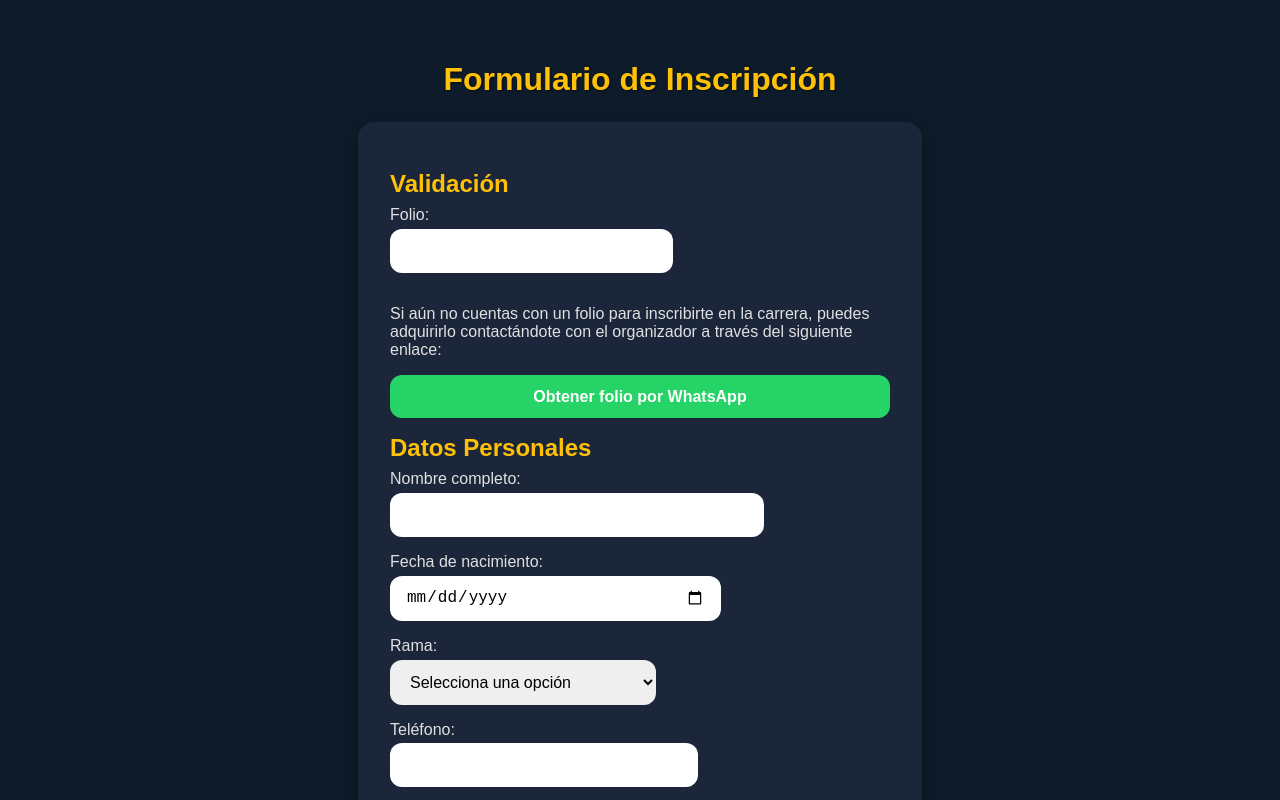
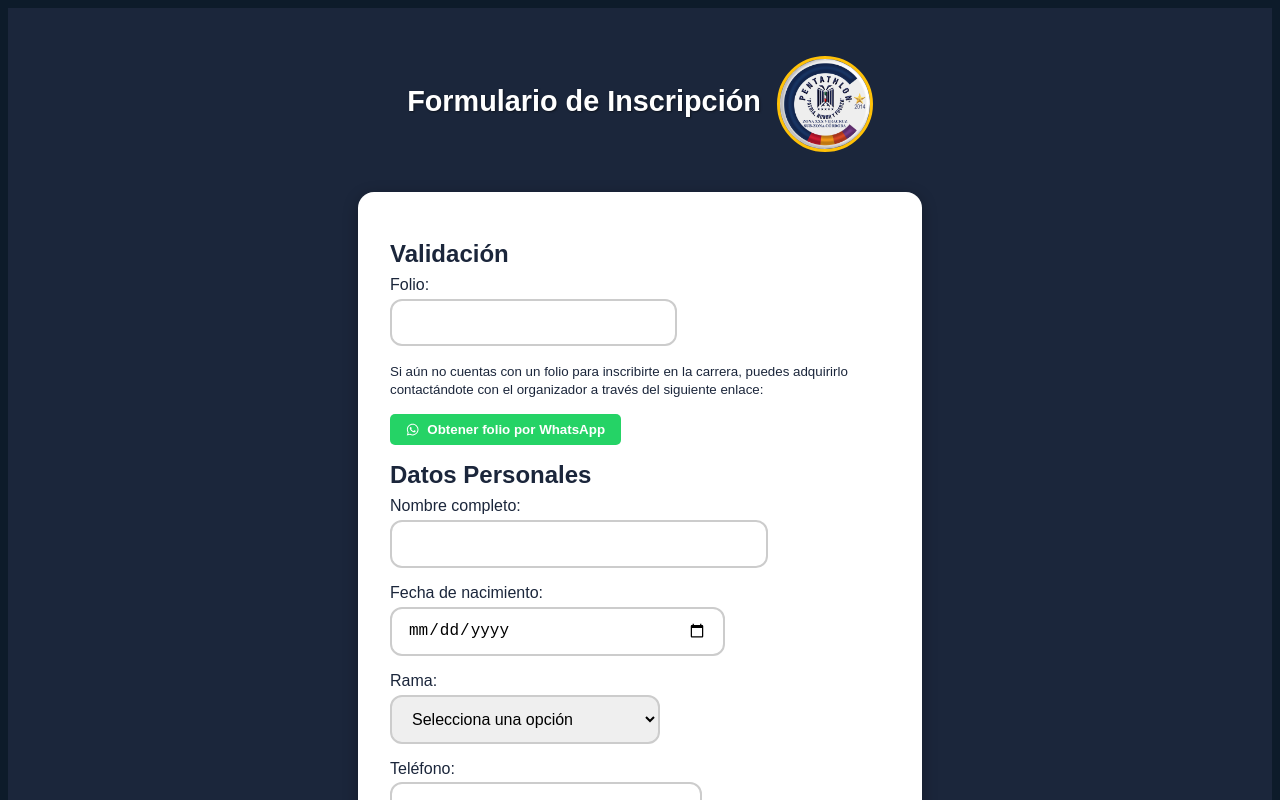
Before and after one commit to Ilianjesus/carrera, a React (Vite) app: page /#/formulario in a window 1280 px wide. Shown: the top 800 px of the page. Built offline with nearby package versions, Linux system fonts and the light colour scheme.

Commit message:
actualizacion de css y mejoras en algunos botones del form y del home

```diff
--- a/package.json
+++ b/package.json
@@ -16,6 +16,7 @@
     "react-dom": "^19.1.1",
     "react-hook-form": "^7.63.0",
     "react-hot-toast": "^2.6.0",
+    "react-icons": "^5.5.0",
     "react-router-dom": "^7.9.1"
   },
   "devDependencies": {
--- a/src/pages/Formulario.jsx
+++ b/src/pages/Formulario.jsx
@@ -1,5 +1,7 @@
 import { useState } from "react";
 import "../styles/Formulario.css";
+import logo from "../assets/LogoPDMU.jpeg";
+import { FaWhatsapp } from "react-icons/fa";
 
 function Formulario() {
   const [formData, setFormData] = useState({
@@ -79,7 +81,12 @@ function Formulario() {
 
   return (
     <div className="formulario-container">
+
+      <div className="formulario-header">
       <h1 className="formulario-title">Formulario de Inscripción</h1>
+      <img src={logo} alt="Pentathlon Logo" className="form-logo-circle" />
+      </div>
+
       <form className="formulario-form" onSubmit={handleSubmit}>
         {/* --- Folio --- */}
         <h2 className="formulario-section-title">Validación</h2>
@@ -97,18 +104,22 @@ function Formulario() {
 
         {/* --- Enlace para adquirir folio --- */}
         <div>
-          <p style={{ color: "#E0E0E0", marginBottom: "0.5rem" }}>
+          <small style={{ color: "#1B263B", marginBottom: "0.5rem" }}>
             Si aún no cuentas con un folio para inscribirte en la carrera,
             puedes adquirirlo contactándote con el organizador a través del
             siguiente enlace:
-          </p>
+          </small>
+
           <button
+            style={{ marginTop: "1rem" }}
             type="button"
             className="formulario-whatsapp-button"
             onClick={handleWhatsapp}
           >
-            Obtener folio por WhatsApp
+          <FaWhatsapp style={{ marginRight: "0.5rem" }} />
+          Obtener folio por WhatsApp
           </button>
+
         </div>
 
         {/* --- Datos personales --- */}
--- a/src/pages/Home.jsx
+++ b/src/pages/Home.jsx
@@ -2,6 +2,7 @@ import { useNavigate } from "react-router-dom";
 import "../styles/Home.css";
 import logo from "../assets/LogoPDMU.jpeg";
 import ruta from "../assets/Ruta.png";
+import { FaWhatsapp } from "react-icons/fa";
 
 function Home() {
   const navigate = useNavigate();
@@ -30,16 +31,22 @@ function Home() {
       <img src={logo} alt="Pentathlon Logo" className="home-logo-circle" />
 
       {/* Texto en la posición del logo anterior */}
-      <h1 className="home-title">Carrera por el Pentathlón Deportivo Militarizado Universitario</h1>
+      <h1 className="home-title"> Carrera Pentathlón Deportivo Militarizado Universitario</h1>
 
       <p className="home-text">
-        El Pentathlón Deportivo Militarizado Universitario te invita a la primera edición de la carrera organizada.
+        El Pentathlón Deportivo Militarizado Universitario te invita a la primera edición de la carrera organizada....
       </p>
 
       <button className="home-button" onClick={handleInscribete}>
         Inscríbete
       </button>
-      <button className="home-button home-whatsapp-button" onClick={handleWhatsapp}>
+
+      <button
+      type="button"
+      className="home-button home-whatsapp-button"
+      onClick={handleWhatsapp}
+      >
+        <FaWhatsapp style={{ marginRight: "0rem",  }} />
         Contactar por WhatsApp
       </button>
 
--- a/src/styles/Formulario.css
+++ b/src/styles/Formulario.css
@@ -5,7 +5,7 @@
     flex-direction: column;
     justify-content: flex-start;
     align-items: center;
-    background-color: #0D1B2A; /* azul oscuro */
+    background-color: #1B263B; /* azul oscuro */
     padding: 2rem;
     padding-bottom: 8rem; /* espacio extra para botones */
     box-sizing: border-box;
@@ -14,8 +14,8 @@
 
   /* Título principal */
   .formulario-title {
-    color: #FFC107; /* amarillo mango */
-    font-size: 2rem;
+    color: #ffffff; /* blanco */
+    font-size: 1.80rem;
     margin-bottom: 1.5rem;
     text-align: center;
     word-break: break-word;
@@ -29,7 +29,7 @@
     align-items: flex-start;
     width: 100%;
     max-width: 500px;
-    background-color: #1B263B; /* azul medio oscuro */
+    background-color: #ffffff; /* azul medio oscuro */
     padding: 2rem;
     border-radius: 16px;
     box-shadow: 0 4px 15px rgba(0,0,0,0.3);
@@ -37,7 +37,7 @@
 
   /* Labels */
   .formulario-label {
-    color: #E0E0E0; /* gris claro */
+    color: #1B263B; /* gris claro */
     font-size: 1rem;
     align-self: flex-start;
     margin: 0.5rem 0 0.2rem 0;
@@ -50,7 +50,7 @@
     padding: 0.8rem 1rem;
     margin: 0.3rem 0 1rem 0;
     border-radius: 12px;
-    border: none;
+    border: 2px solid #CCCCCC; /* gris claro */
     width: 100%;
     font-size: 1rem;
     box-sizing: border-box;
@@ -90,28 +90,43 @@
 
   /* Botón de WhatsApp especial */
   .formulario-whatsapp-button {
-    margin-top: 0.5rem;
-    padding: 0.8rem 2rem;
-    border-radius: 12px;
+    background-color: #25d366;
+    color: white;
     border: none;
-    background-color: #25D366; /* verde WhatsApp */
-    color: white;
-    font-size: 1rem;
+    padding: 0.5rem 1rem;
+    border-radius: 5px;
+    display: flex;
+    align-items: center;
     font-weight: bold;
     cursor: pointer;
-    width: 100%;
-    transition: all 0.3s ease;
   }
 
   .formulario-whatsapp-button:hover {
-    opacity: 0.9;
-    transform: translateY(-2px);
+    background-color: #1ebe57;
   }
 
   /* Títulos de secciones */
   .formulario-section-title {
-    color: #FFC107;
+    color: #1B263B;
     font-size: 1.5rem;
     margin: 1rem 0 0.5rem 0;
     text-align: left;
   }
+
+  /* Logo circular debajo de la fecha */
+.form-logo-circle {
+  width: 90px;
+  height: 90px;
+  border-radius: 50%; /* Esto lo hace circular */
+  object-fit: cover;
+  margin: 1rem 0;
+  border: 3px solid #FFC107; /* opcional, para un borde amarillo */
+}
+
+.formulario-header {
+  display: flex;
+  align-items: center; /* Centra verticalmente el h1 con el logo */
+  justify-content: space-between; /* Pone el h1 a la izquierda y el logo a la derecha */
+  margin-bottom: 1.5rem; /* Espacio debajo del encabezado */
+  gap: 1rem; /* Espacio entre el h1 y el logo */
+}
--- a/src/styles/Home.css
+++ b/src/styles/Home.css
@@ -73,13 +73,19 @@
 
 /* Botón de WhatsApp */
 .home-whatsapp-button {
-  background-color: #25D366;
-  color: #fff;
+  background-color: #25d366;
+  color: white;
+  border: none;
+  padding: 0.5rem 1rem;
+  border-radius: 5px;
+  display: flex;
+  align-items: center;
+  font-weight: bold;
+  cursor: pointer;
 }
 
 .home-whatsapp-button:hover {
-  background-color: #1ebe5a;
-  transform: translateY(-2px);
+  background-color: #1ebe57;
 }
 
 /* Imagen de la ruta */
```
Also changed, not shown: 1 other file (tests, documents, lock files or other folders).
